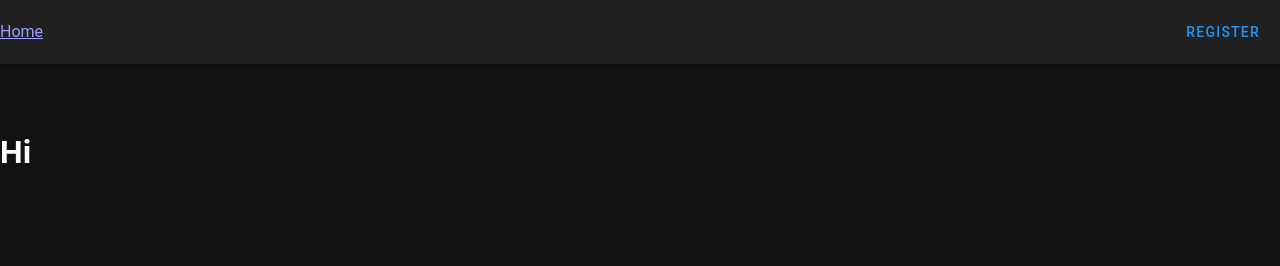
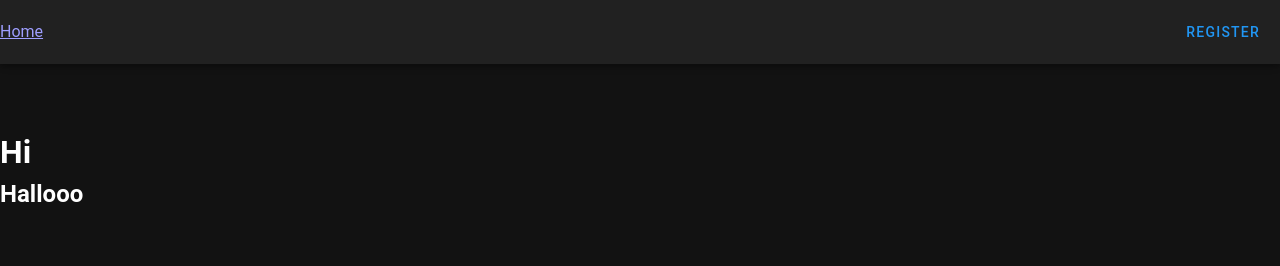
Before and after one commit to Tan155/Judspeccom-Project, a Vue app in the folder projectTest/: page /home in a window 1280 px wide. Shown: the top 266 px of the page. Built offline with nearby package versions, Linux system fonts and the light colour scheme.

Commit message:
judspeccom 0.4

```diff
--- a/projectTest/src/pages/home.vue
+++ b/projectTest/src/pages/home.vue
@@ -1,5 +1,6 @@
 <template>
   <h1>Hi</h1>
+  <h2>Hallooo</h2>
 </template>
 
 <script setup>
```
